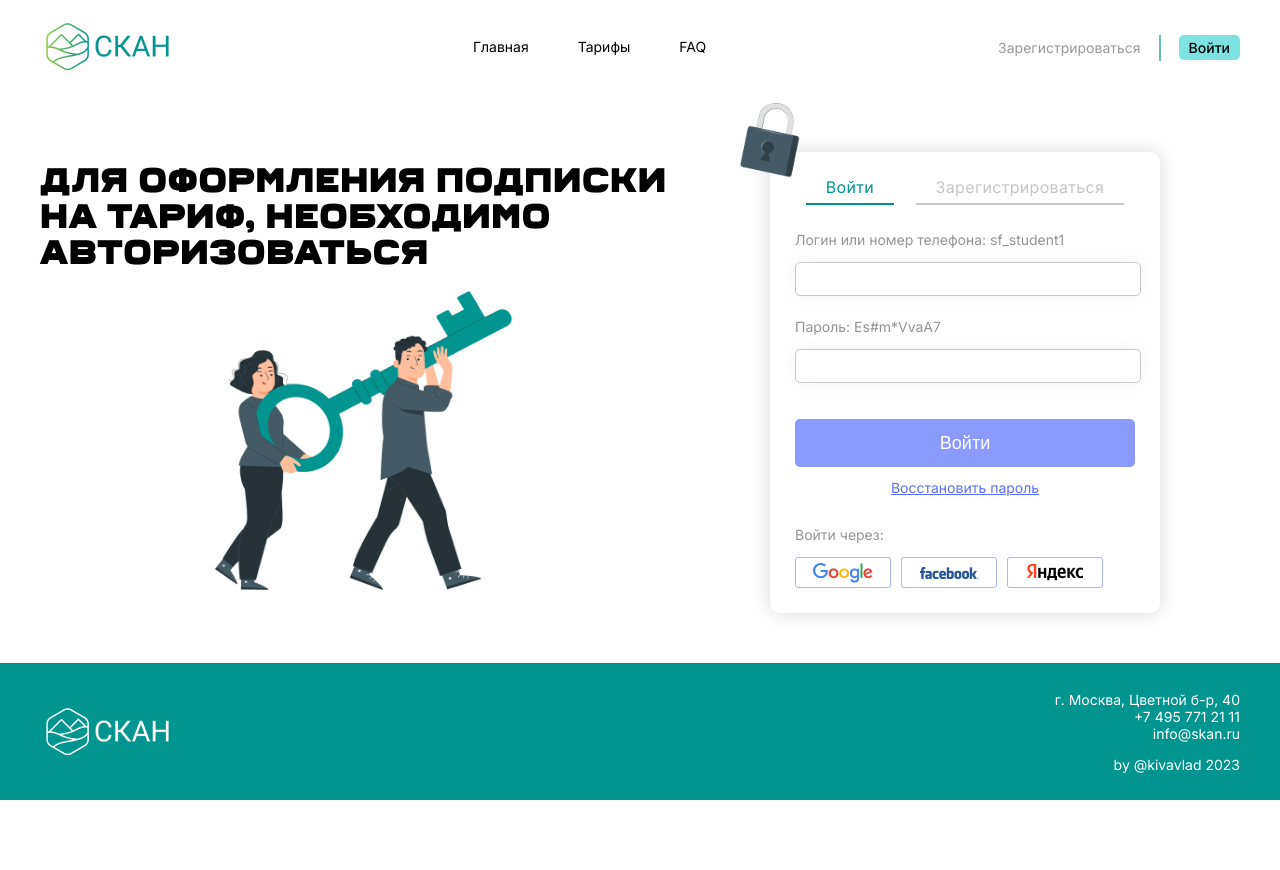
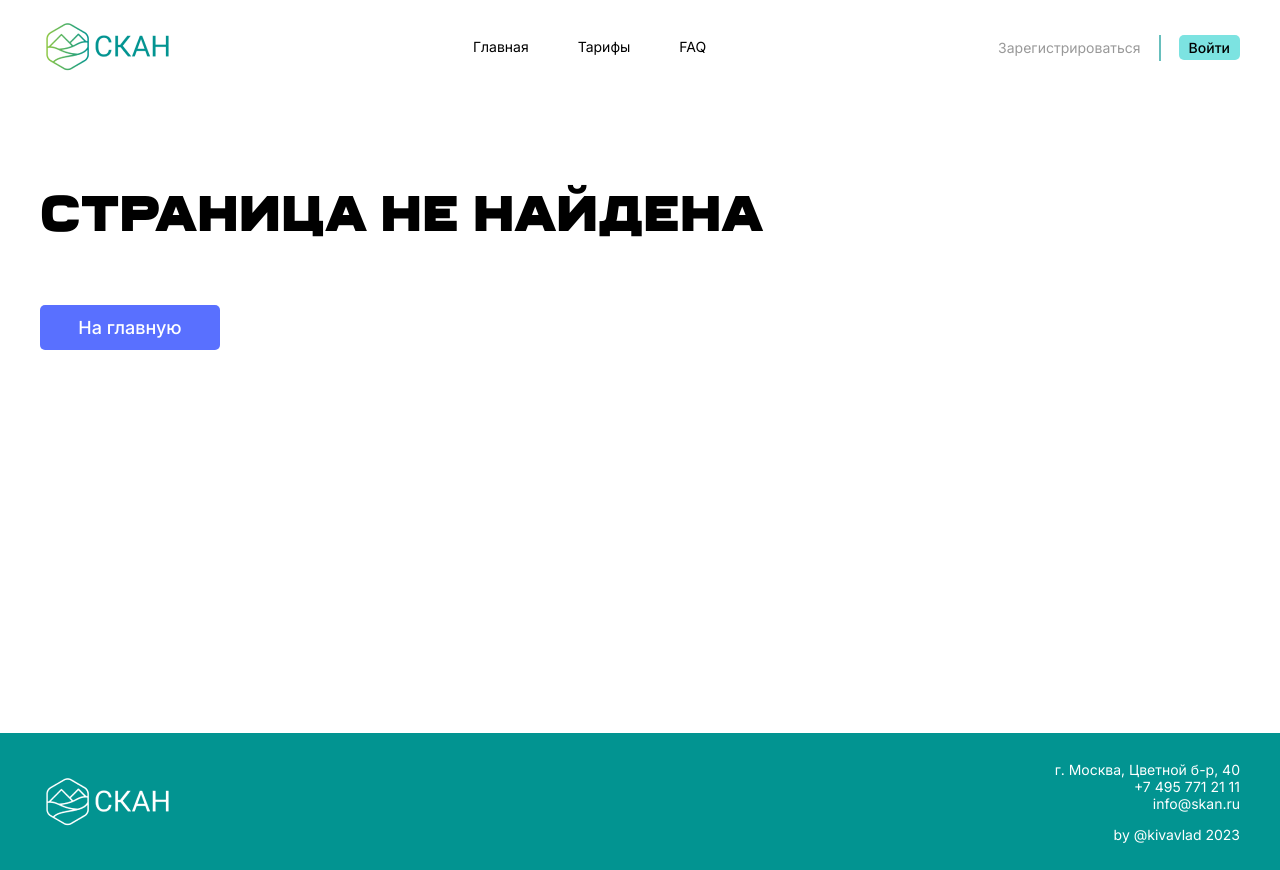
Before and after one commit to KivaVlad/SKAN, a React (Create React App) app: page /registration in a window 1280 px wide. Before the commit the page ends 800 px from the top, so only its background shows below. Built offline with nearby package versions, Linux system fonts and the light colour scheme.

Commit message:
working from form

```diff
--- a/src/App.js
+++ b/src/App.js
@@ -1,24 +1,23 @@
-import { Routes, Route } from 'react-router-dom';
-import Header from './components/header/Header';
-import Footer from './components/footer/Footer';
-import HomePage from './pages/home_page/Home';
-import RegisrationPage from './pages/registation page/Registration';
+import { Routes, Route } from "react-router-dom";
 
+import Layout from "./components/Layout/Layout";
+import HomePage from "./pages/HomePage/Home";
+import LoginPage from "./pages/LoginPage/Registration";
+import NotFoundPage from "./pages/NotFoundPage/NotFoundPage";
 
 
 function App() {
 
   return (
-    <div className='App'>
-      <Header />
-      <main>
-        <Routes>
-          <Route path='*' element={<HomePage />} />
-          <Route path='/registration' element={<RegisrationPage />} />
-        </Routes>
-      </main>
-      <Footer />
-    </div>
+    <>
+      <Routes>
+        <Route path="/" element={<Layout />}>
+          <Route index element={<HomePage />} />
+          <Route path="login" element={<LoginPage />} />
+          <Route path="*" element={<NotFoundPage />} />
+        </Route>
+      </Routes>
+    </>
 
   )
 }
--- /dev/null
+++ b/src/components/Layout/Layout.jsx
@@ -0,0 +1,29 @@
+import { Link, Outlet } from "react-router-dom";
+
+import Header from "../header/Header";
+import Footer from "../footer/Footer";
+
+
+
+const Layout = () => {
+
+
+    return(
+        <>
+          <header>
+            <Header />
+          </header>
+
+          <main>
+            <Outlet />
+          </main>
+
+          <footer>
+            <Footer />
+          </footer>
+
+        </>
+    )
+}
+
+export default Layout
--- a/src/components/header/Header.jsx
+++ b/src/components/header/Header.jsx
@@ -1,8 +1,8 @@
 import React, { useState } from 'react';
+import { NavLink, Link } from 'react-router-dom';
 import css from './header.css';
 import logo from '../../images/logo.png';
 import footerLogo from '../../images/footer_logo.png';
-import { Link } from 'react-router-dom';
 
 const Header = () => {
     let [activeState, setActiveState] = useState(false);
@@ -16,13 +16,13 @@ const Header = () => {
                       <img src={footerLogo} />
                     </div>
                     <div className='header_nav_items'>
-                      <Link to='/' onClick={ () => setActiveState(activeState = !activeState)} className='header_nav_items_link'>Главная</Link>
-                      <Link to='#!' className='header_nav_items_link'>Тарифы</Link>
-                      <Link to='#!' className='header_nav_items_link'>FAQ</Link>
+                      <NavLink to="/" onClick={ () => setActiveState(activeState = !activeState)} className='header_nav_items_link'>Главная</NavLink>
+                      <NavLink to="*" onClick={ () => setActiveState(activeState = !activeState)} className='header_nav_items_link'>Тарифы</NavLink>
+                      <NavLink to="*" onClick={ () => setActiveState(activeState = !activeState)} className='header_nav_items_link'>FAQ</NavLink>
                     </div>
                     <div className='header_nav_form'>
-                      <Link to='/registration' onClick={ () => setActiveState(activeState = !activeState)} className='header_form_subtext'>Зарегистрироваться</Link>
-                      <Link to='/registration' onClick={ () => setActiveState(activeState = !activeState)} className='header_button'>Войти</Link>
+                      <Link to='login' onClick={ () => setActiveState(activeState = !activeState)} className='header_form_subtext'>Зарегистрироваться</Link>
+                      <Link to='login' onClick={ () => setActiveState(activeState = !activeState)} className='header_button'>Войти</Link>
                     </div>
                     <div onClick={ () => setActiveState(activeState = !activeState)} className='header_nav_close'>
                       <span className='header_nav_close_line'></span>
@@ -30,8 +30,8 @@ const Header = () => {
                     </div>
                 </div>
                 <div className='header_form'>
-                    <Link to='/registration' className='header_form_subtext'>Зарегистрироваться</Link>
-                    <Link to='/registration' className='header_button'>Войти</Link>
+                    <Link to='login' className='header_form_subtext'>Зарегистрироваться</Link>
+                    <Link to='login' className='header_button'>Войти</Link>
                 </div>
                 <div onClick={ () => setActiveState(activeState = !activeState) } className='header_burger'>
                   <span className='burger_line burger_line_first'></span>
--- a/src/components/registration form/LoginForm.jsx
+++ b/src/components/registration form/LoginForm.jsx
@@ -1,13 +1,13 @@
 import { useForm } from "react-hook-form";
 import { useNavigate } from "react-router-dom";
+
 import goodleImg from './images/google.png';
 import facebookImg from './images/fb.png';
 import yandexImg from './images/yandex.png';
 import css from './loginform.css';
 
 const LoginForm = () => {
-    const { register, formState: { errors, isValid }, handleSubmit } = useForm({ mode: 'onBlur'});
-    const onSubmit = (data) => console.log(data);
+    const { register, formState: { errors }, handleSubmit } = useForm();
 
     const errorFormStyle = {
         fontSize: '12px',
@@ -16,34 +16,24 @@ const LoginForm = () => {
         marginTop: '6px'
     };
 
-    const navigate = useNavigate();
-    //const goHomePage = () => navigate(-1);
-    function goHomePage () {
-        if (isValid === true) {
-            navigate(-1);
-        }
-    }
-
-
-
     return (
-      <form onSubmit={handleSubmit(onSubmit)} className='registration_container'>
+      <form onSubmit={handleSubmit} className='registration_container'>
         <div className='form_header'>
             <a href='#!' className='form_header_links form_header_links_active'>Войти</a>
             <a href='#!' className='form_header_links'>Зарегистрироваться</a>
         </div>
         <div className='form'>
-            <h3 className='form_text'>Логин или номер телефона: sf_student1</h3>
+            <h3 className='form_text'>Логин или номер телефона:</h3>
             <input
-                {...register("name", { required: true })}
+                {...register("username", { required: true })}
                 aria-invalid={errors.text ? "true" : "false"}
                 type='text'
             />
             <div className='errors_form_string'>
-                {errors.name?.type === 'required' && <div style={errorFormStyle} role="alert">Введите корректные данные</div>}
+                {errors.username?.type === 'required' && <div style={errorFormStyle} role="alert">Введите корректные данные</div>}
             </div>
 
-            <h3 className='form_text'>Пароль: Es#m*VvaA7</h3>
+            <h3 className='form_text'>Пароль:</h3>
             <input
                 {...register("password", { required: true })}
                 aria-invalid={errors.password ? "true" : "false"}
@@ -53,7 +43,7 @@ const LoginForm = () => {
                 {errors.password?.type === 'required' && <div style={errorFormStyle} role="alert">Неправильный пароль</div>}
             </div>
 
-            <button onClick={goHomePage} type='submit' className='form_button'>Войти</button>
+            <button type='submit' className='form_button'>Войти</button>
             <a href='#!' className='form_restore_pass'>Восстановить пароль</a>
         </div>
         <div className='form_links'>
--- a/src/pages/home_page/home.css
+++ b/src/pages/HomePage/home.css
@@ -21,17 +21,11 @@
     font-size: 18px;
     color: #FFFFFF;
     background: #5970FF;
-    opacity: .7;
     border-radius: 5px;
     border: none;
     padding: 12px 50px;
     cursor: pointer;
     transition: .3s ease;
-}
-
-.home_header_button:active{
-    background: #3947a2;
-    opacity: 1;
 }
 
 .home_header_img img{
--- /dev/null
+++ b/src/pages/NotFoundPage/NotFound.css
@@ -0,0 +1,26 @@
+.notfound_content{
+    display: flex;
+    flex-direction: column;
+    height: 80vh;
+}
+
+.notfound_title {
+    margin-top: 80px;
+    margin-bottom: 60px;
+}
+
+.notfound_button {
+    font-family: 'Inter';
+    font-weight: 500;
+    font-size: 18px;
+    color: #FFFFFF;
+    text-decoration: none;
+    text-align: center;
+    background: #5970FF;
+    border-radius: 5px;
+    border: none;
+    width: 140px;
+    padding: 12px 20px;
+    cursor: pointer;
+    transition: .3s ease;
+}
--- /dev/null
+++ b/src/pages/NotFoundPage/NotFoundPage.jsx
@@ -0,0 +1,19 @@
+import React from "react";
+import css from "./NotFound.css";
+import { Link } from "react-router-dom";
+
+const NotFoundPage = () => {
+
+    return(
+        <>
+            <div className="container">
+                <div className="notfound_content">
+                    <h1 className="title notfound_title">Страница не найдена</h1>
+                    <Link to="/" className="notfound_button">На главную</Link>
+                </div>
+            </div>
+        </>
+    )
+}
+
+export default NotFoundPage
```
Also changed, not shown: src/pages/HomePage/Home.jsx (renamed from src/pages/home_page/Home.jsx), src/pages/LoginPage/Registration.jsx (renamed from src/pages/registation page/Registration.jsx), src/pages/LoginPage/registration.css (renamed from src/pages/registation page/registration.css).
